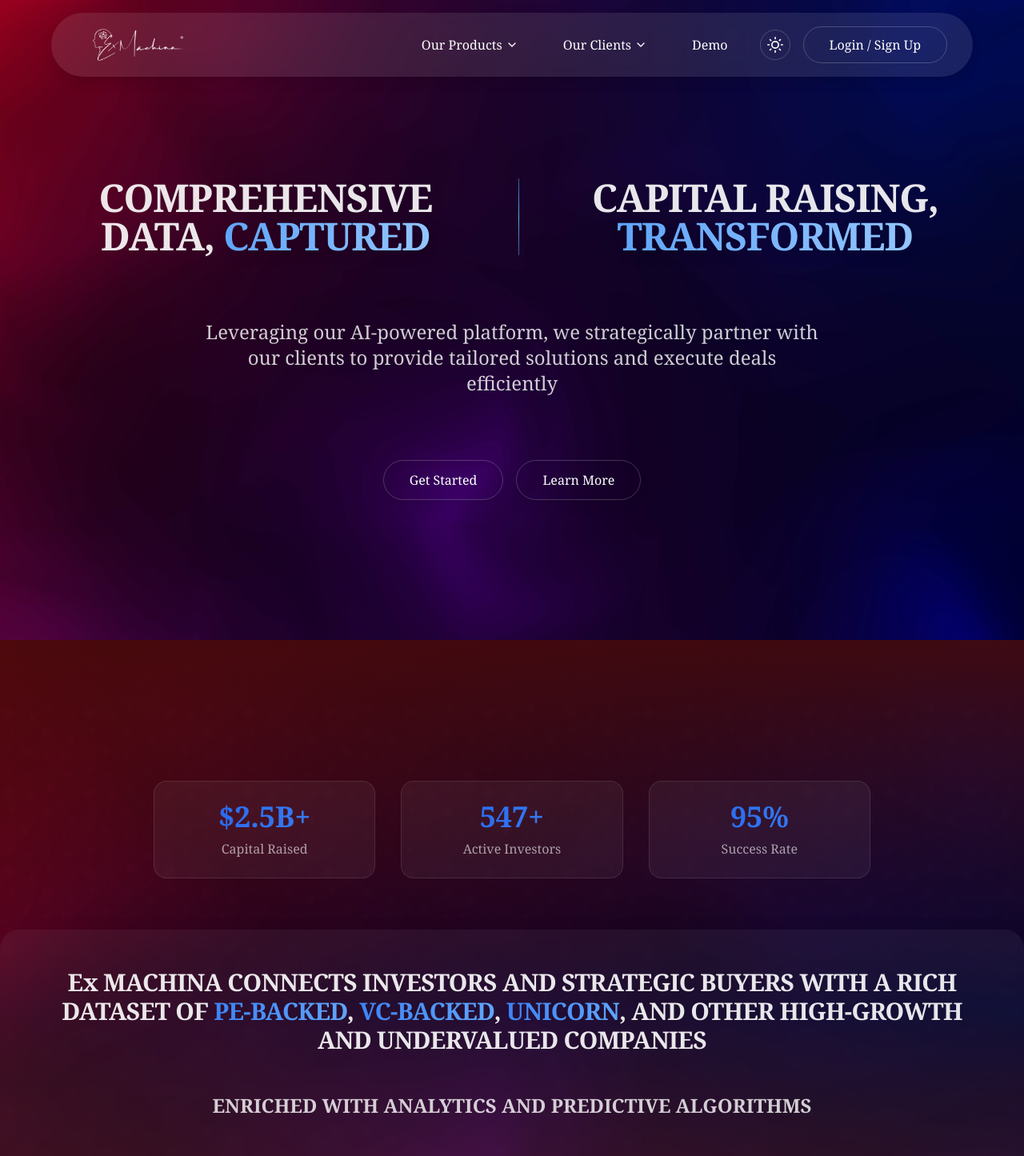
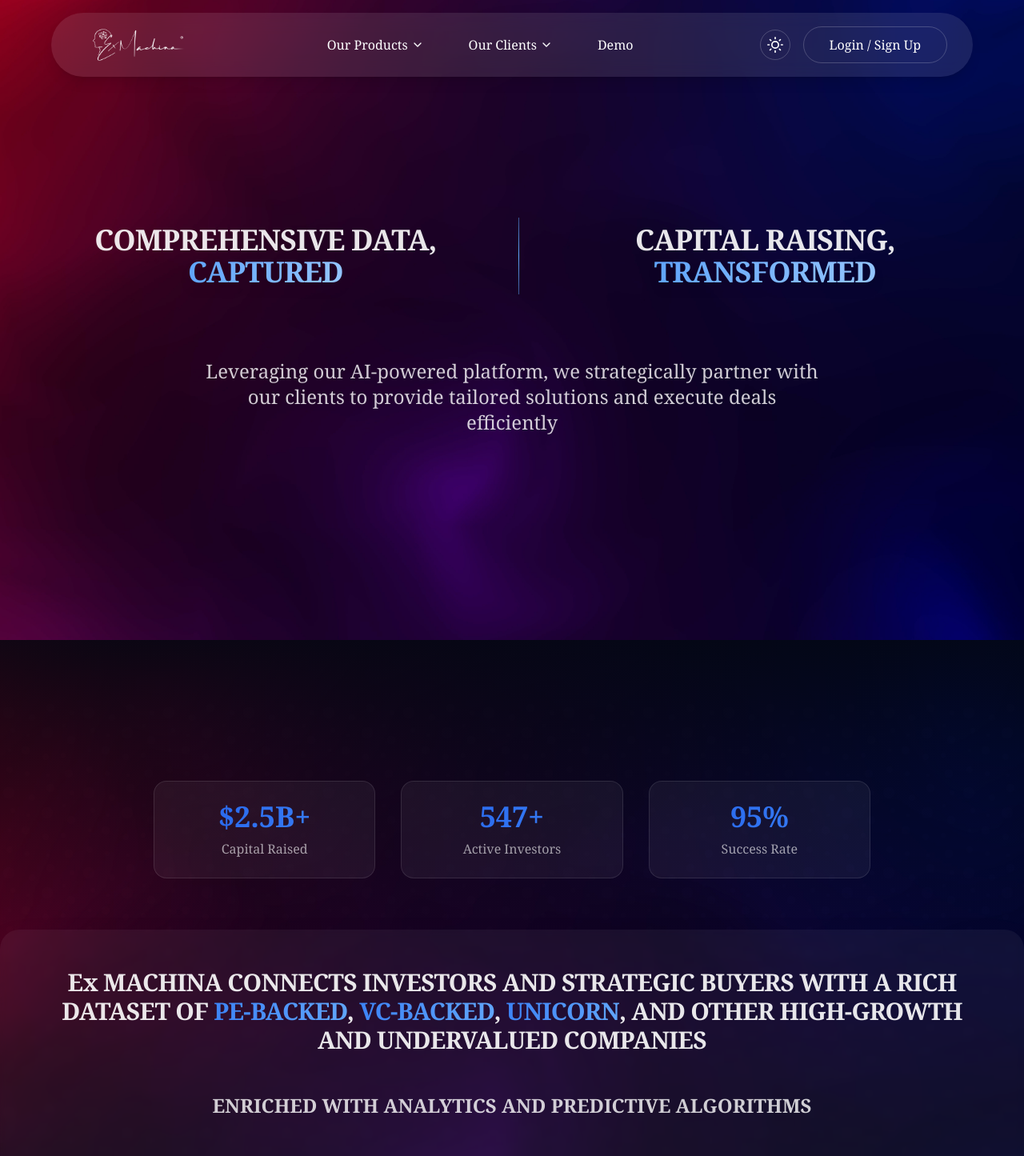
Before and after one commit to IrfanRaza101/ExM-Landing-page, a React (Vite) app: page / in a window 1280 px wide. Shown: the top 1445 px of the page at 80% size. Built offline with nearby package versions, Linux system fonts and the light colour scheme.

Commit message:
new changes

```diff
--- a/src/App.jsx
+++ b/src/App.jsx
@@ -17,19 +17,19 @@
 
   return (
     <ThemeContext.Provider value={{ isDark, toggleTheme }}>
-      <div className={`min-h-screen ${isDark ? 'bg-gray-900' : 'bg-red-950'}`}>
+      <div className={`min-h-screen ${isDark ? 'bg-gray-900' : 'bg-gray-900'}`}>
         <div className="relative">
           {/* Background gradient */}
           <div className="absolute inset-0 overflow-hidden pointer-events-none">
             <div className={`absolute inset-0 ${
               isDark
                 ? 'bg-gradient-to-br from-gray-900 via-blue-900 to-blue-950'
-                : 'bg-gradient-to-br from-red-800 via-purple-900 to-blue-950'
+                : 'bg-gradient-to-br from-gray-900 via-blue-900 to-blue-950'
             }`} />
             <div className={`absolute inset-0 ${
               isDark
-                ? 'bg-[radial-gradient(circle_at_top,_var(--tw-gradient-stops))] from-blue-900/30 via-transparent to-transparent'
-                : 'bg-[radial-gradient(circle_at_top,_var(--tw-gradient-stops))] from-purple-600/20 via-transparent to-transparent'
+                ? 'bg-[radial-gradient(circle_at_top,_var(--tw-gradient-stops))] from-blue-800/20 via-transparent to-transparent'
+                : 'bg-[radial-gradient(circle_at_top,_var(--tw-gradient-stops))] from-blue-900/30 via-transparent to-transparent'
             }`} />
           </div>
 
@@ -40,18 +40,23 @@
 
             {/* Secondary hero section with background image */}
             <section className="relative py-20">
-              <div className="absolute inset-0 bg-cover bg-center" style={{ backgroundImage: `url(${backgroundImage})` }} />
-              <div className="absolute inset-0 bg-gradient-to-t from-transparent via-transparent to-red-950/90" />
-              <div className="absolute inset-0 bg-gradient-to-b from-transparent via-transparent to-red-950/90" />
+              {isDark && (
+                <>
+                  <div className="absolute inset-0 bg-cover bg-center" style={{ backgroundImage: `url(${backgroundImage})` }} />
+                  <div className="absolute inset-0 bg-gradient-to-t from-transparent via-transparent to-gray-950/90" />
+                  <div className="absolute inset-0 bg-gradient-to-b from-transparent via-transparent to-gray-950/90" />
+                </>
+              )}
               <div className="relative">
                 <HeroSecondary />
               </div>
             </section>
 
             {/* Footer section with background image */}
-            <section className="relative">
-              <div className="absolute inset-0 bg-cover bg-center" style={{ backgroundImage: `url(${backgroundImage})` }} />
-
+            <section className={`relative ${!isDark && 'bg-gradient-to-b from-gray-900 via-gray-800 to-gray-900'}`}>
+              {isDark && (
+                <div className="absolute inset-0 bg-cover bg-center" style={{ backgroundImage: `url(${backgroundImage})` }} />
+              )}
               <div className="relative">
                 <Footer />
               </div>
--- a/src/components/Hero/Hero.jsx
+++ b/src/components/Hero/Hero.jsx
@@ -7,13 +7,16 @@
 
   return (
     <div className="min-h-screen flex items-center relative">
-      {/* Background Image for both Light and Dark Mode */}
+      {/* Background Image for Light Mode */}
+      {isDark && (
         <div
+
           className="absolute inset-0 bg-cover bg-center bg-no-repeat"
           style={{
             backgroundImage: `url(${backgroundImage})`,
           }}
         />
+      )}
 
       {/* Main Content */}
       <div className="max-w-7xl mx-auto px-4 sm:px-6 lg:px-8 py-20 relative z-10">
@@ -22,7 +25,7 @@
           <div className="flex flex-col md:flex-row items-center justify-center space-y-8 md:space-y-0 md:space-x-12 opacity-0 animate-fadeInUp mt-12">
             {/* First Heading */}
             <div className="text-center">
-              <h1 className={`text-2xl md:text-4xl lg:text-5xl font-bold tracking-tight ${isDark ? 'text-white/90' : 'text-white drop-shadow-lg'}`}>
+              <h1 className={`text-2xl md:text-4xl lg:text-4xl font-bold tracking-tight ${isDark ? 'text-white/90' : 'text-white drop-shadow-lg'}`}>
                 COMPREHENSIVE DATA,{' '}
                 <span className="bg-gradient-to-r from-blue-400 to-blue-300 bg-clip-text text-transparent drop-shadow-lg">CAPTURED</span>
               </h1>
@@ -39,7 +42,7 @@
 
             {/* Second Heading */}
             <div className="text-center">
-              <h1 className={`text-2xl md:text-4xl lg:text-5xl font-bold tracking-tight ${isDark ? 'text-white/90' : 'text-white drop-shadow-lg'}`}>
+              <h1 className={`text-2xl md:text-4xl lg:text-4xl font-bold tracking-tight ${isDark ? 'text-white/90' : 'text-white drop-shadow-lg'}`}>
                 CAPITAL RAISING,{' '}
                 <span className="bg-gradient-to-r from-blue-400 to-blue-300 bg-clip-text text-transparent drop-shadow-lg">TRANSFORMED</span>
               </h1>
@@ -54,24 +57,6 @@
               Leveraging our AI-powered platform, we strategically partner with our clients to provide tailored solutions and execute deals efficiently
             </p>
           </div>
-
-          {/* CTA Button */}
-          <div className="flex flex-col sm:flex-row gap-4 justify-center opacity-0 animate-fadeInUp animate-delay-3">
-            <button className={`px-8 py-3 rounded-full border ${
-              isDark
-                ? 'border-white/20 text-white hover:bg-white/10'
-                : 'border-white/30 text-white hover:bg-white/20'
-            } transition-all duration-300 shadow-lg hover:shadow-xl hover:scale-105 drop-shadow-lg`}>
-              Get Started
-            </button>
-            <button className={`px-8 py-3 rounded-full border ${
-              isDark
-                ? 'border-white/20 text-white hover:bg-white/10'
-                : 'border-white/30 text-white hover:bg-white/20'
-            } transition-all duration-300 shadow-lg hover:shadow-xl hover:scale-105 drop-shadow-lg`}>
-              Learn More
-            </button>
-          </div>
         </div>
       </div>
     </div>
--- a/src/components/Navbar/Navbar.jsx
+++ b/src/components/Navbar/Navbar.jsx
@@ -42,7 +42,9 @@
           </div>
 
           {/* Desktop Navigation */}
-          <div className="hidden md:flex items-center space-x-6">
+          <div className="hidden md:flex items-center justify-between flex-1">
+            {/* Main Navigation Items - Centered */}
+            <div className="flex items-center space-x-6 mx-auto">
               {/* Products Dropdown */}
               <div className="relative">
                 <button
@@ -94,9 +96,10 @@
               </div>
 
               <a href="#demo" className="font-medium py-2 px-4 rounded-full text-white hover:text-blue-400 hover:bg-white/10 transition-colors duration-200">Demo</a>
+            </div>
 
-            {/* Theme Toggle and Login Buttons */}
-            <div className="hidden md:flex md:items-center md:space-x-4">
+            {/* Theme Toggle and Login Buttons - Right Aligned */}
+            <div className="flex items-center space-x-4">
               <button
                 onClick={toggleTheme}
                 className="p-2 rounded-full border border-white/20 hover:bg-white/10 transition-colors duration-200"
```
Also changed, not shown: 2 other files (tests, documents, lock files or other folders). Lines whose indentation alone changed are shown as unchanged.
